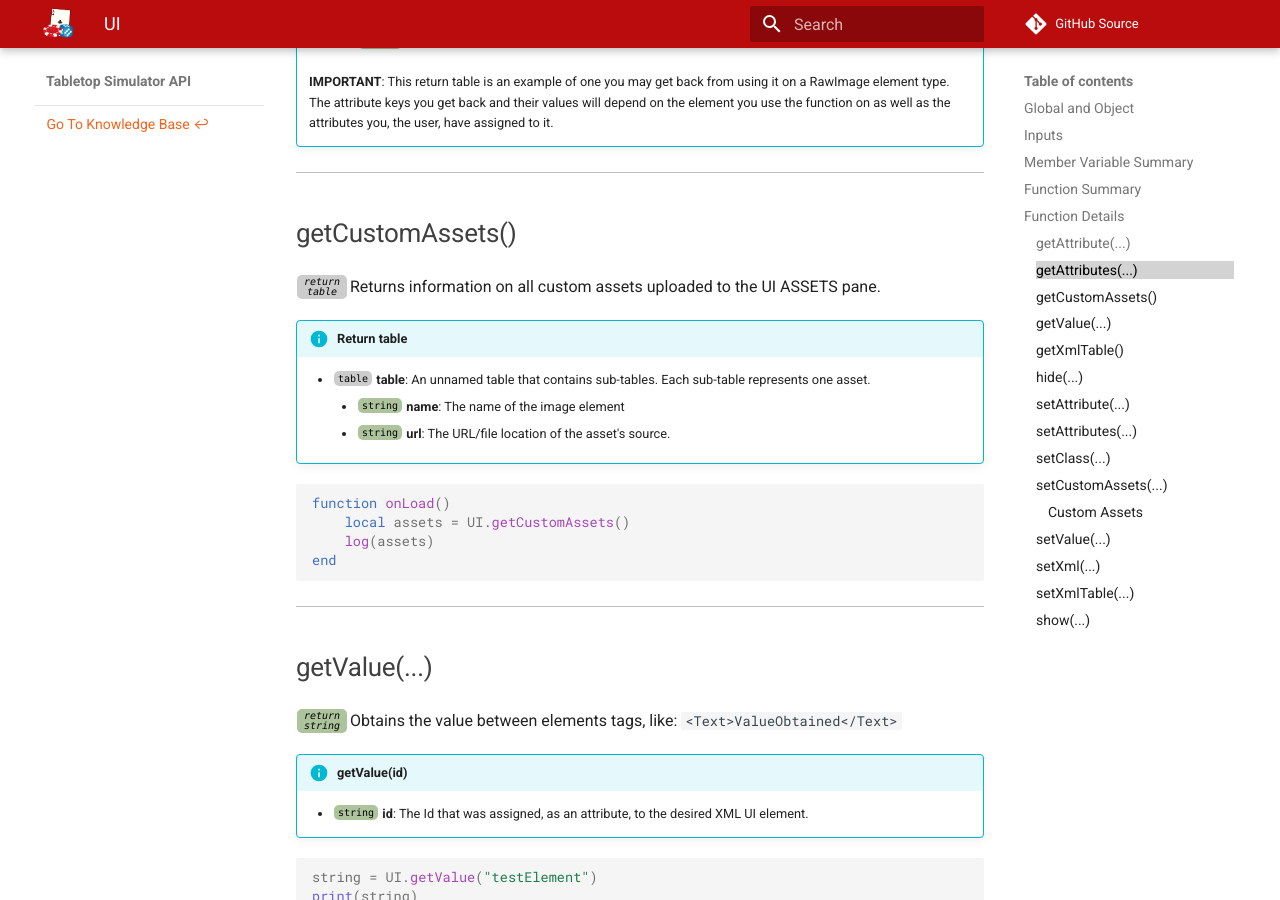
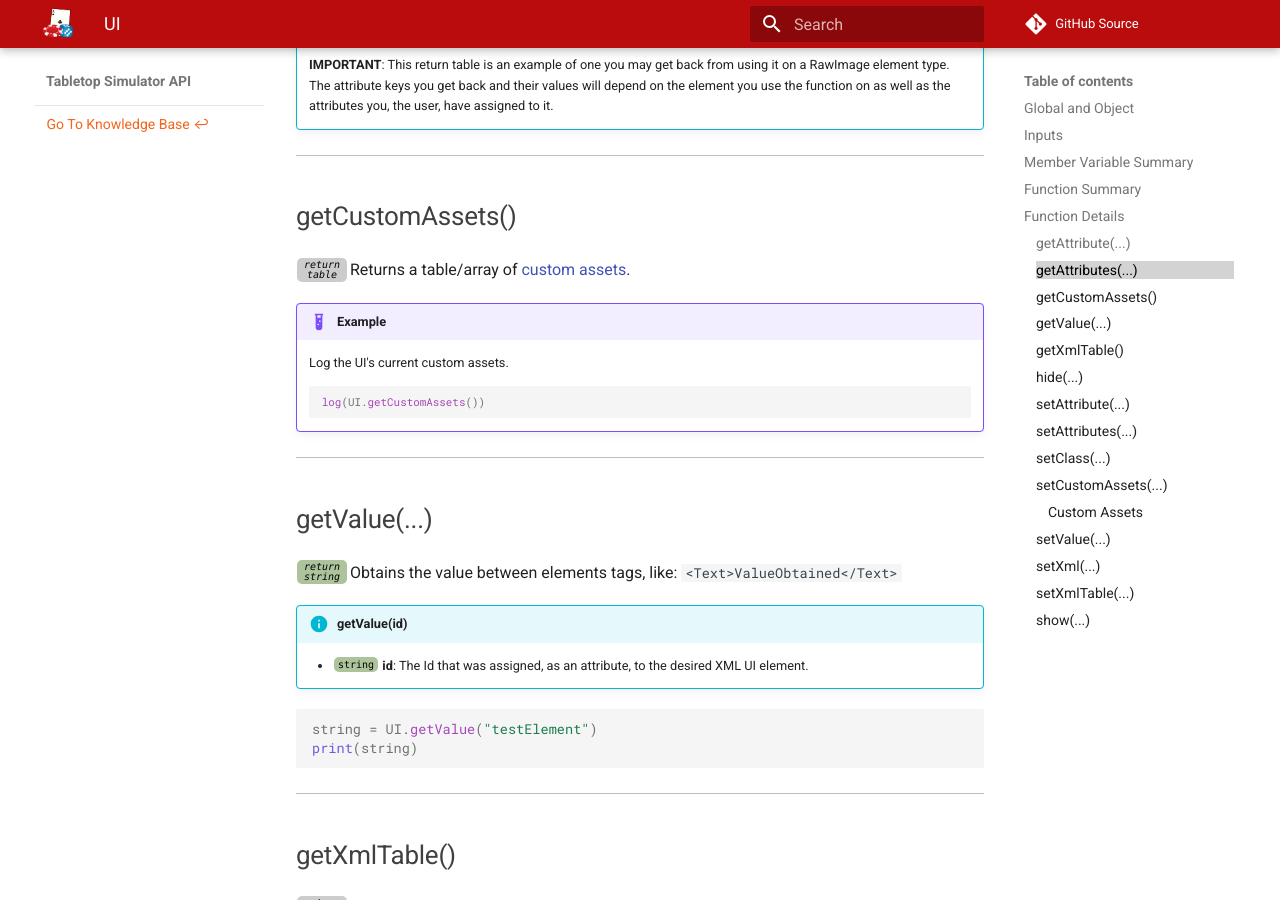
Before and after one commit to Berserk-Games/Tabletop-Simulator-API, an MkDocs documentation site: the page built from docs/ui.md, in a window 1280 px wide and 900 px high, scrolled down 3275 px. Built offline with MkDocs 1.6.1 and Material for MkDocs 9.7.7, drawn with Linux system fonts in a browser that asks for light colours; comment, search, counter and statistics services are not loaded; some of the changed text lies outside the part shown.

Commit message:
Simplified docs for UI.getCustomAssets()

````diff
--- a/docs/ui.md
+++ b/docs/ui.md
@@ -52,7 +52,7 @@ Function Name | Description | Return | &nbsp;
 -- | -- | -- | --
 getAttribute([<span class="tag str"></span>](types.md) id, [<span class="tag str"></span>](types.md) attribute) | Obtains the value of a specified attribute of a UI element. | [<span class="ret var"></span>](types.md) | [:i:](#getattribute)
 getAttributes([<span class="tag str"></span>](types.md) id) | Returns the attributes and their values of a UI element. | [<span class="ret tab"></span>](types.md) | [:i:](#getattributes)
-getCustomAssets() | Returns information on all custom assets uploaded to the UI ASSETS pane. | [<span class="ret tab"></span>](types.md) | [:i:](#getcustomassets)
+getCustomAssets() | Returns a table/array of [custom assets](#setcustomassets-custom-assets). | [<span class="ret tab"></span>](types.md) | [:i:](#getcustomassets)
 getValue([<span class="tag str"></span>](types.md) id) | Obtains the value between elements tags, like: `<Text>ValueToGet</Text>` | [<span class="ret str"></span>](types.md) | [:i:](#getvalue)
 getXml() {: #getxml data-toc-label="getXml()" data-toc-child-of="function-details" } | Returns the contents of the current UI formatted as XML. | [<span class="ret str"></span>](types.md) |
 getXmlTable() | Returns the contents of the current UI formatted as a table. | [<span class="ret tab"></span>](types.md) | [:i:](#getxmltable)
@@ -107,22 +107,13 @@ self.UI.getAttribute("testElement", "fontSize")
 
 ###getCustomAssets()
 
-[<span class="ret tab"></span>](types.md) Returns information on all custom assets uploaded to the UI ASSETS pane.
+[<span class="ret tab"></span>](types.md) Returns a table/array of [custom assets](#setcustomassets-custom-assets).
 
-!!!info "Return table"
-    * [<span class="tag tab"></span>](types.md) **table**: An unnamed table that contains sub-tables. Each sub-table represents one asset.
-        * [<span class="tag str"></span>](types.md) **name**: The name of the image element
-        * [<span class="tag str"></span>](types.md) **url**: The URL/file location of the asset's source.
-
-``` Lua
-function onLoad()
-    local assets = UI.getCustomAssets()
-    log(assets)
-end
-```
-
-
-
+!!!example
+    Log the UI's current custom assets.
+    ```lua
+    log(UI.getCustomAssets())
+    ```
 
 ---
 
````
